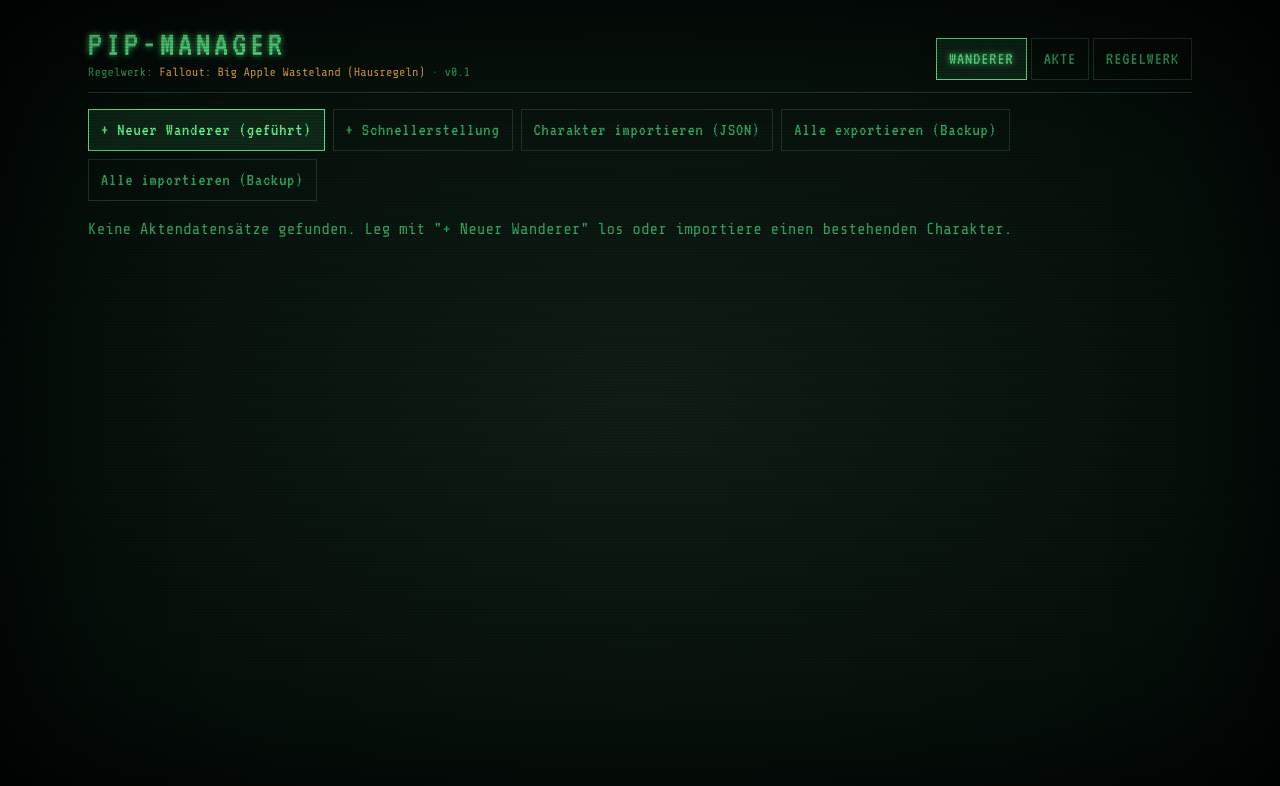
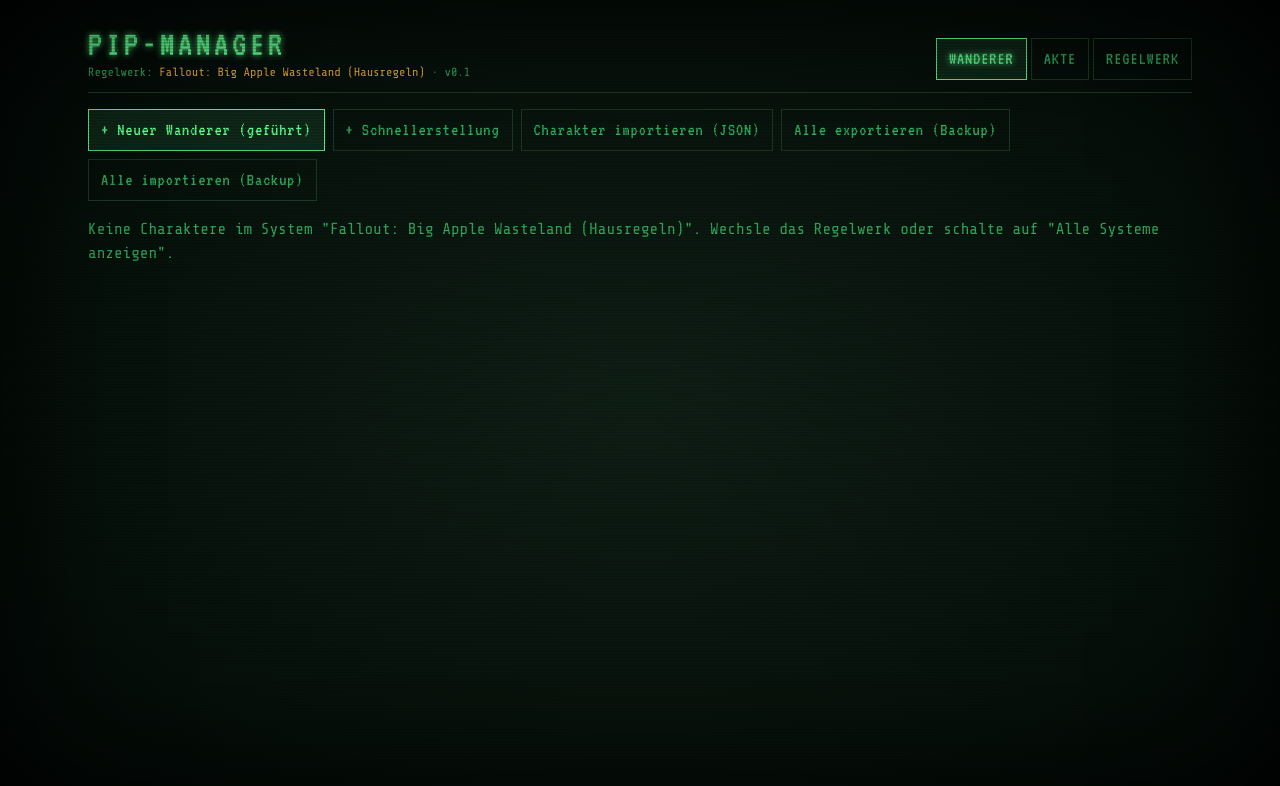
Before and after one commit to CenkSaatci/pip-manager, a React (Vite) app: page / in a window 1280 px wide. Shown: the top 786 px of the page. Built offline with nearby package versions, Linux system fonts and the light colour scheme.

Commit message:
feat: Charaktere nach aktivem System filtern
- CharacterList zeigt nur Charaktere des aktiven RuleSets
- 'Alle Systeme anzeigen'-Toggle zeigt alle
- Charaktere aus anderen Systemen sind abgedimmt (opacity-70)
- System-Name wird auf der Karte angezeigt
- Kontext-abhängige Leer-Meldungen

```diff
--- a/src/components/CharacterList.tsx
+++ b/src/components/CharacterList.tsx
@@ -6,12 +6,19 @@ import * as api from "../lib/api";
 import { migrateCharacter } from "../lib/migration";
 
 export function CharacterList() {
-  const { characters, activeRuleSet, selectCharacter, upsertCharacter, removeCharacter } = useAppStore();
+  const { characters, ruleSets, activeRuleSet, selectCharacter, upsertCharacter, removeCharacter } = useAppStore();
   const [wizardOpen, setWizardOpen] = useState(false);
+  const [showAll, setShowAll] = useState(false);
 
-  const handleCreate = async () => {
-    setWizardOpen(true);
+  const filtered = showAll
+    ? characters
+    : characters.filter((c) => c.ruleSetId === activeRuleSet.id);
+
+  const getRuleSetName = (ruleSetId: string): string => {
+    return ruleSets.find((r) => r.id === ruleSetId)?.name ?? "Unbekanntes System";
   };
+
+  const handleCreate = () => setWizardOpen(true);
 
   const handleFinishWizard = async (char: Character) => {
     setWizardOpen(false);
@@ -90,21 +97,35 @@ export function CharacterList() {
         </button>
       </div>
 
-      {characters.length === 0 && (
+      {characters.length > 0 && (
+        <div className="mb-3 flex items-center gap-2 text-xs">
+          <span className="text-pip-greendim">
+            {showAll ? `${characters.length} Charaktere in allen Systemen` : `${filtered.length} Charaktere in "${activeRuleSet.name}"`}
+          </span>
+          <button onClick={() => setShowAll(!showAll)} className="pip-btn-ghost px-2 py-0.5">
+            {showAll ? "Nur aktives System" : "Alle Systeme anzeigen"}
+          </button>
+        </div>
+      )}
+
+      {filtered.length === 0 && (
         <p className="text-pip-greendim">
-          Keine Aktendatensätze gefunden. Leg mit "+ Neuer Wanderer" los oder importiere einen bestehenden
-          Charakter.
+          {showAll
+            ? "Keine Aktendatensätze gefunden. Leg mit '+ Neuer Wanderer' los oder importiere einen bestehenden Charakter."
+            : `Keine Charaktere im System "${activeRuleSet.name}". Wechsle das Regelwerk oder schalte auf "Alle Systeme anzeigen".`}
         </p>
       )}
 
       <div className="grid grid-cols-1 gap-3 sm:grid-cols-2 lg:grid-cols-3">
-        {characters.map((c) => {
+        {filtered.map((c) => {
           const race = activeRuleSet.races.find((r) => r.id === c.raceId);
+          const systemName = getRuleSetName(c.ruleSetId);
+          const isOtherSystem = c.ruleSetId !== activeRuleSet.id;
           return (
             <button
               key={c.id}
               onClick={() => selectCharacter(c.id)}
-              className="pip-panel group flex flex-col gap-1 rounded-sm p-4 text-left transition-transform hover:-translate-y-0.5"
+              className={`pip-panel group flex flex-col gap-1 rounded-sm p-4 text-left transition-transform hover:-translate-y-0.5 ${isOtherSystem ? "opacity-70" : ""}`}
             >
               <div className="flex items-start justify-between">
                 <h3 className="font-display text-2xl text-glow">{c.name}</h3>
@@ -115,15 +136,14 @@ export function CharacterList() {
               <p className="text-sm text-pip-greendim">
                 {race?.name ?? "Unbekannte Rasse"} · {c.playerName || "kein Spieler eingetragen"}
               </p>
+              {isOtherSystem && (
+                <p className="text-xs text-pip-amber">{systemName}</p>
+              )}
               <div className="mt-2 flex items-center justify-between text-xs">
-                <span>LVL {c.level} · {(c.resources?.hp ?? c.currentHp ?? 0)} HP</span>
+                <span>{(c.resources?.hp ?? c.currentHp ?? 0)} HP</span>
                 <div className="flex gap-2 opacity-0 transition-opacity group-hover:opacity-100">
-                  <span onClick={(e) => handleExport(c, e)} className="text-pip-green hover:text-glow">
-                    Export
-                  </span>
-                  <span onClick={(e) => handleDelete(c.id, e)} className="text-pip-red hover:text-glow">
-                    Löschen
-                  </span>
+                  <span onClick={(e) => handleExport(c, e)} className="text-pip-green hover:text-glow">Export</span>
+                  <span onClick={(e) => handleDelete(c.id, e)} className="text-pip-red hover:text-glow">Löschen</span>
                 </div>
               </div>
             </button>
```
